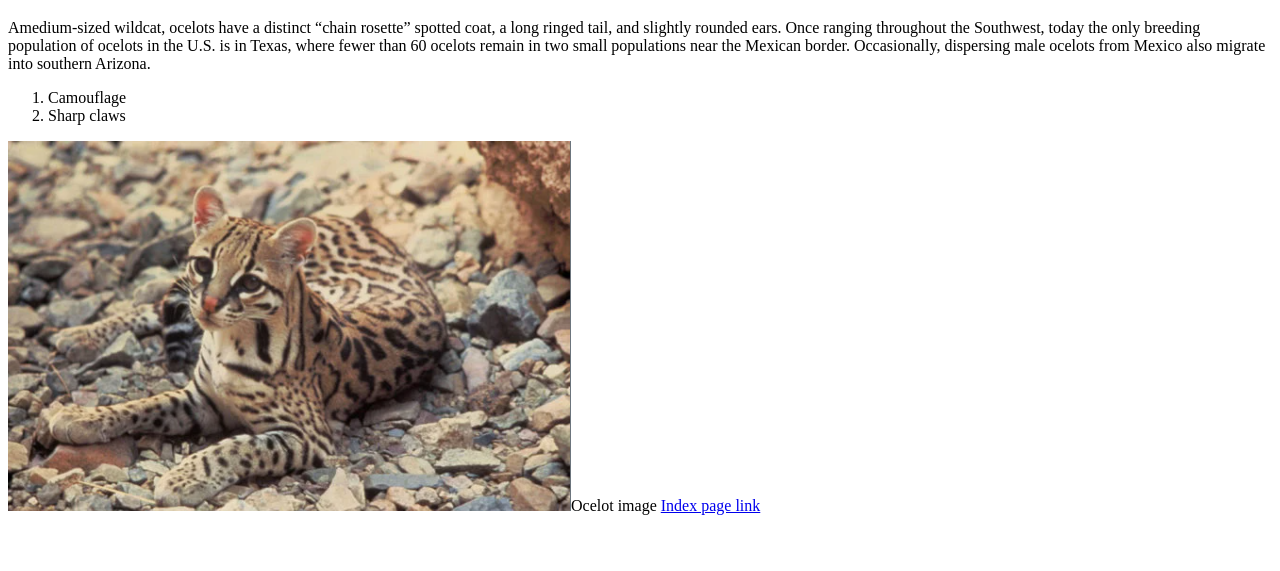
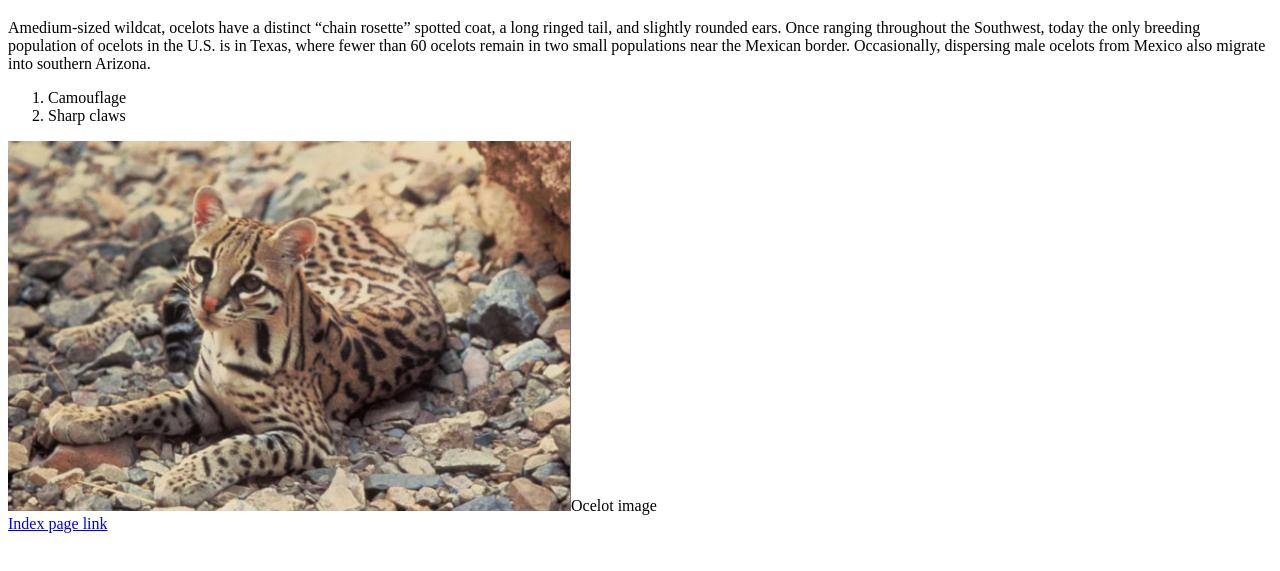
Before and after one commit to 44-563-Web-Apps-S21/webapps-s21-assignment-3-Alekyab98, a plain HTML site: page bonus.html in a window 1280 px wide. Shown: the part 61-632 px from the top of the page. Drawn offline with Linux system fonts and the light colour scheme.

Commit message:
Update bonus.html

```diff
--- a/bonus.html
+++ b/bonus.html
@@ -7,7 +7,7 @@
        <li>Camouflage</li>
         <li>Sharp claws</li>
    </ol>
-   <img src ="ocelot.PNG">Ocelot image</img>
+   <img src ="ocelot.PNG">Ocelot image</img><br>
 
 
    <a href= index.html>Index page link</a>
```
